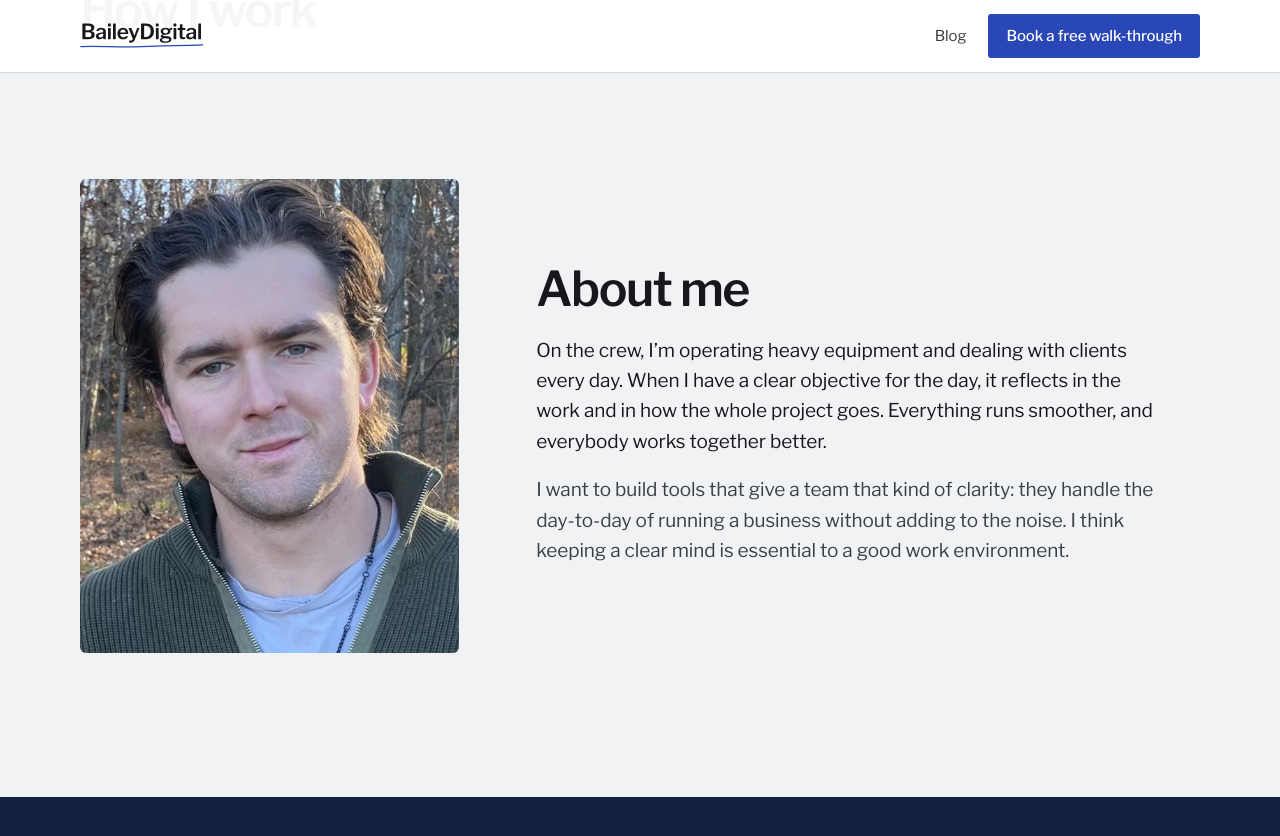
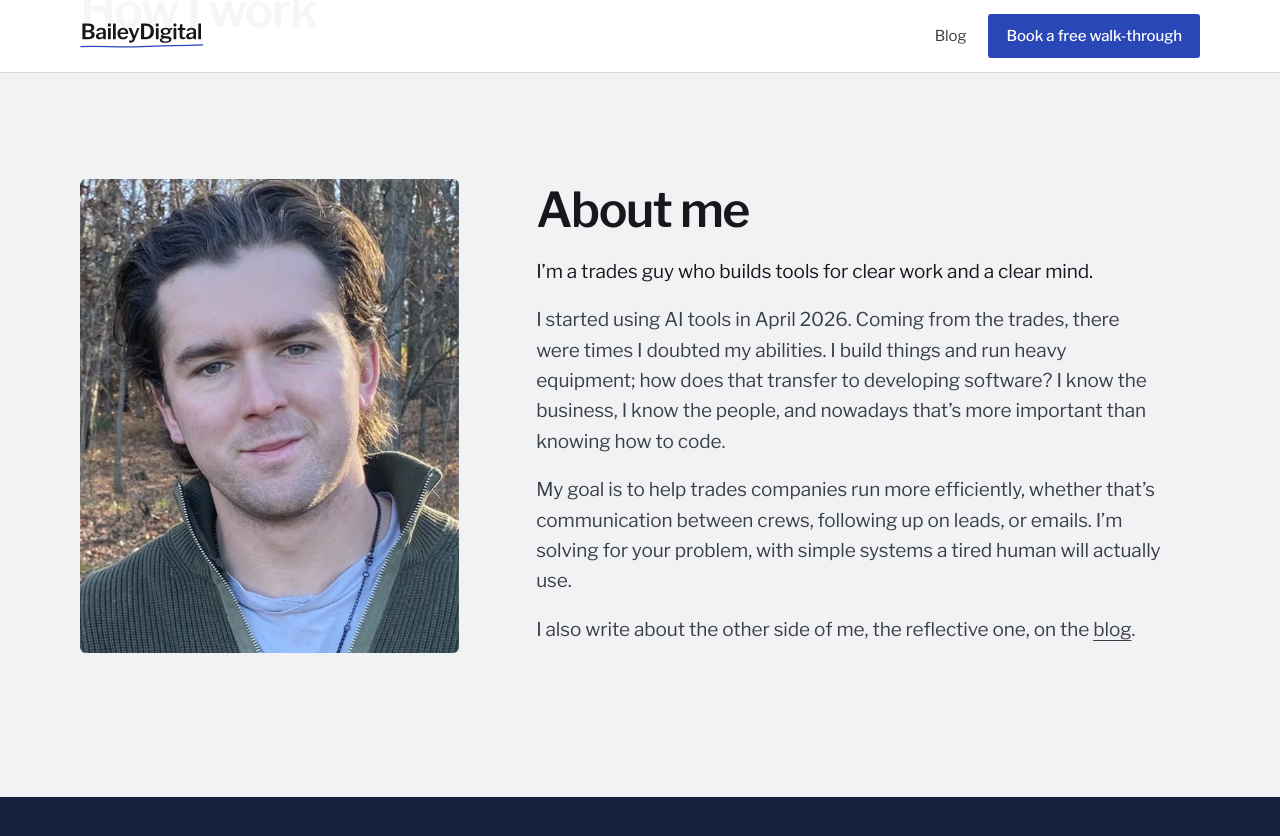
Before and after one commit to ccoreybbailey-dot/baileydigital-site, a Jekyll site: the page built from index.html, in a window 1280 px wide and 900 px high, scrolled down 10684 px. Shown: the top 836 px of the window. Built offline with Jekyll 4.4.1, drawn with Linux system fonts in a browser that asks for light colours.

Commit message:
About me: rewritten, four paragraphs, blog linked (CCO handoff 11-25 b)
Co-Authored-By: Claude Opus 5.5 <noreply@anthropic.com>

```diff
--- a/_data/home.yml
+++ b/_data/home.yml
@@ -143,8 +143,13 @@ about:
   photo_alt: "Corey Bailey."
   heading: "About me"
   paragraphs:
-    - "On the crew, I’m operating heavy equipment and dealing with clients every day. When I have a clear objective for the day, it reflects in the work and in how the whole project goes. Everything runs smoother, and everybody works together better."
-    - "I want to build tools that give a team that kind of clarity: they handle the day-to-day of running a business without adding to the noise. I think keeping a clear mind is essential to a good work environment."
+    - "I’m a trades guy who builds tools for clear work and a clear mind."
+    - "I started using AI tools in April 2026. Coming from the trades, there were times I doubted my abilities. I build things and run heavy equipment; how does that transfer to developing software? I know the business, I know the people, and nowadays that’s more important than knowing how to code."
+    - "My goal is to help trades companies run more efficiently, whether that’s communication between crews, following up on leads, or emails. I’m solving for your problem, with simple systems a tired human will actually use."
+  # The last paragraph. Only blog_link is the link (to /blog/).
+  blog_lead: "I also write about the other side of me, the reflective one, on the"
+  blog_link: "blog"
+  blog_tail: "."
 
 # ---------- 7 · the close: the walk-through and its form ----------
 close:
--- a/index.html
+++ b/index.html
@@ -510,6 +510,7 @@ After line). These are the draft's values; the words are in _data/home.yml. {%-
 {%- for para in h.about.paragraphs %}
           <p>{{ para | escape }}</p>
 {%- endfor %}
+          <p>{{ h.about.blog_lead | escape }} <a href="/blog/">{{ h.about.blog_link | escape }}</a>{{ h.about.blog_tail | escape }}</p>
         </div>
       </div>
     </div>
```
